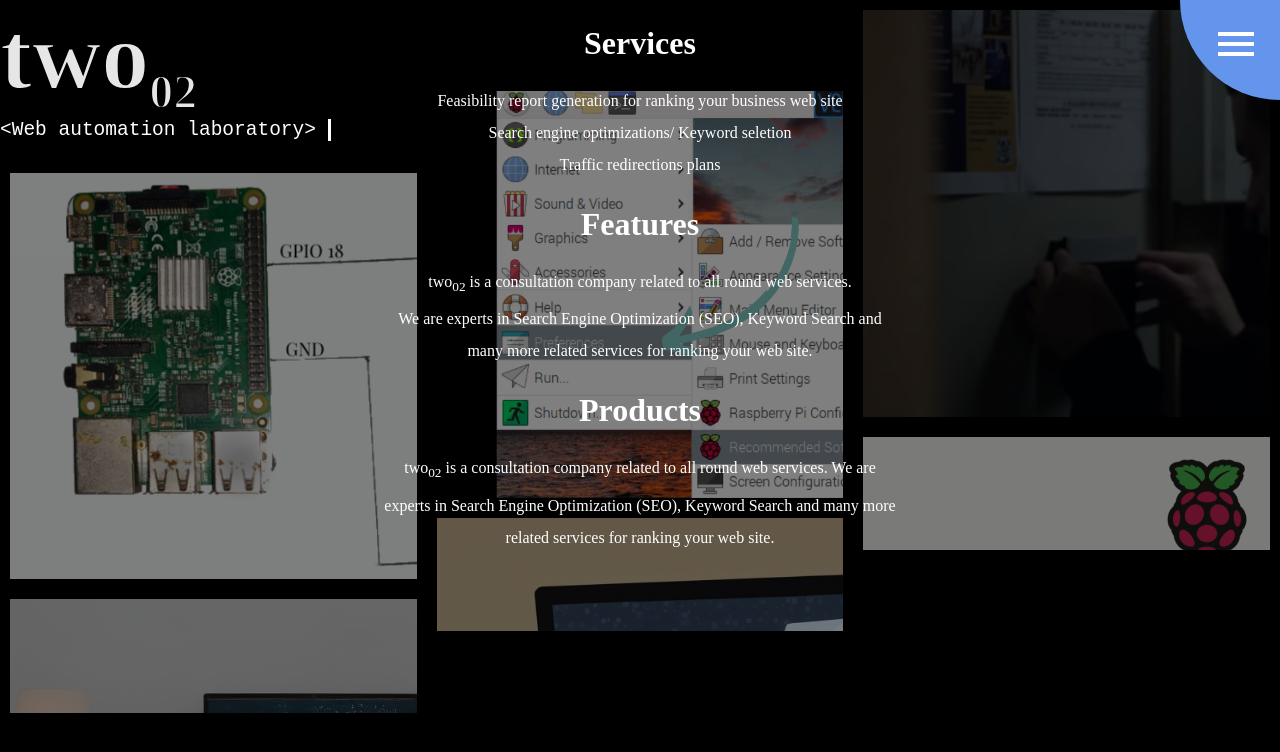
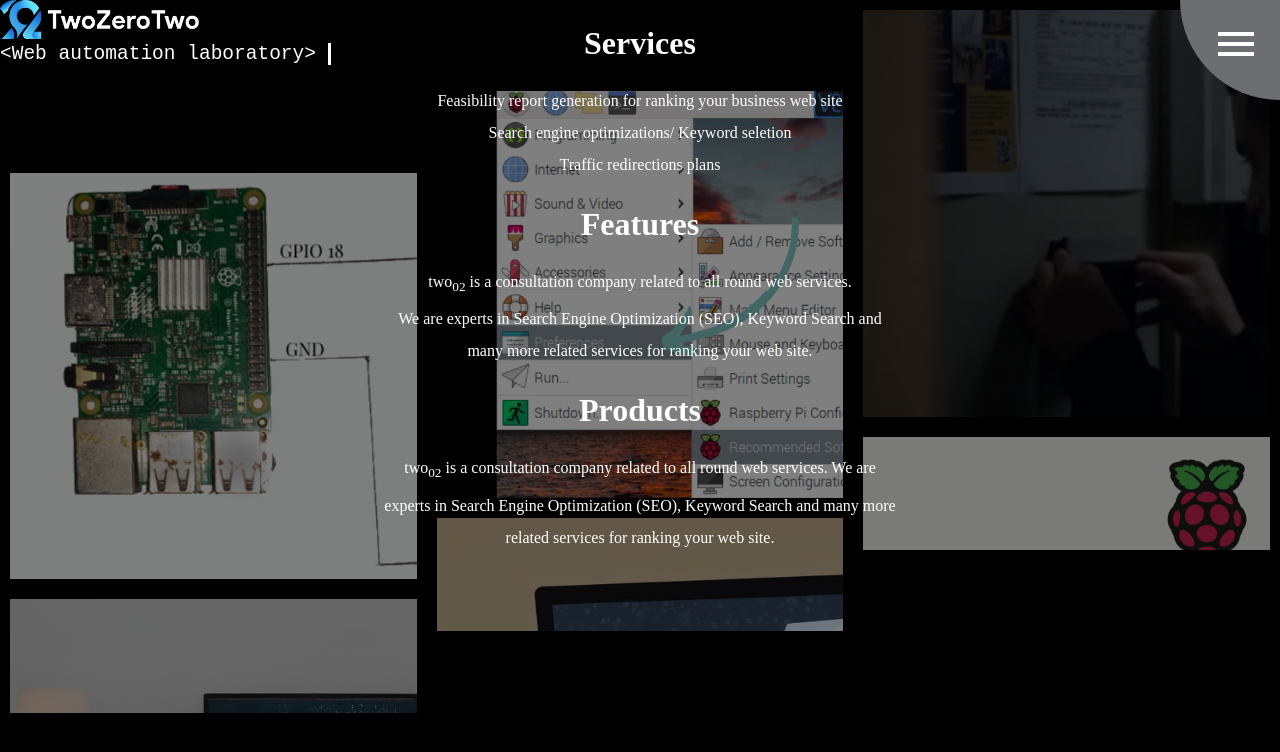
Before and after one commit to TharakaUJ/two02, a Jekyll site: the page built from index.html, in a window 1280 px wide. Shown: the top 752 px of the page. Built offline with Jekyll 4.4.1, drawn with Linux system fonts in a browser that asks for light colours; the list of posts is cut into pages by our own code.

Commit message:
added logo

```diff
--- a/assets/css/mymain.scss
+++ b/assets/css/mymain.scss
@@ -1,10 +1,21 @@
 ---
+
 ---
+/*colors*/
+$font-color: white!default;
+$background-color: black!default;
+$font-family: product-sans!default;
+
+
+
+
+
 body {
 	margin: 0;
-			background-color: black;
-			color: white;
+	background-color: $background-color;
+	color: $font-color;
 	overflow-x: hidden;
+	font-family: $font-family;
 
 }
 
@@ -25,7 +36,7 @@
 #menu-toggle {
 	width: 100px;
 	height: 100px;
-			background-color: cornflowerblue;
+	background-color: #6D6E71;
 	border-bottom-left-radius: 100%;
 	position: fixed;
 	top: 0px;
@@ -35,12 +46,13 @@
 	backdrop-filter: blur(50px);
 }
 
-		#menu-toggle > i {
+#menu-toggle>i {
 	position: absolute;
 	top: 20px;
 	right: 20px;
 	font-size: 3em;
 }
+
 .hide {
 	display: none;
 }
@@ -76,13 +88,14 @@
 	z-index: -1;
 }
 
-		.vertical-grid{
+.vertical-grid {
 	&::-webkit-scrollbar {
 		display: none;
 	}
 }
 
-		.vertical-grid:nth-child(1), .vertical-grid:nth-child(4) {
+.vertical-grid:nth-child(1),
+.vertical-grid:nth-child(4) {
 
 	margin-top: 40%;
 
@@ -171,10 +184,12 @@
 	opacity: 0.9;
 	margin: 0;
 	z-index: 20;
-			font-size: 6em;
+	font: 6em product-sans;
+	font-weight: bold;
+	display: none;
 }
 
-		h1 > sub {
+h1>sub {
 	font-size: 0.5em;
 }
 
@@ -183,6 +198,10 @@
 	position: absolute;
 	top: 0;
 	left: 0%;
+
+	img {
+		width: 200px;
+	}
 
 }
 
@@ -195,6 +214,7 @@
 	bottom: 0;
 	width: 100%;
 }
+
 .down path {
 	opacity: 0;
 }
@@ -208,8 +228,13 @@
 }
 
 @keyframes updown {
-			from {opacity: 1;}
-			to {opacity: 0;}
+	from {
+		opacity: 1;
+	}
+
+	to {
+		opacity: 0;
+	}
 }
 
 
@@ -262,7 +287,7 @@
 }
 
 #section2::after {
-            content:"";
+	content: "";
 	display: block;
 	height: 100%;
 	position: absolute;
--- a/assets/js/index.js
+++ b/assets/js/index.js
@@ -66,15 +66,6 @@
 	});
 
 
-
-
-
-
-
-/*
-		const vGrid = verticalGrids[2];
-        const bgDiv2 = verticalGrids[1];
-        const bgDiv3 = verticalGrids[0];*/
 		const section2 = document.getElementById('section2');
 
 		const main = document.getElementById('main-wrapper');
@@ -87,14 +78,8 @@
 	});
 
 
-	window.addEventListener('scroll', (e) => {
+	window.addEventListener('scroll', () => {
 		scrollIfs();
-
-		/*if (window.scrollY > window.innerHeight * 0.6) {
-			console.log(window.scrollY / window.innerHeight);
-			//mainWrapperAnimation();
-
-		};*/
 	});
 
 var sectionAnimHaventDone = true;
--- a/index.html
+++ b/index.html
@@ -28,7 +28,8 @@
 	</div>
 
 <div class="title">
-	<h1>two<sub>02</sub></h1>
+	<img src="assets/images/white text horizontal .png">
+	<h1>TWO<sub>02</sub></h1>
 	<div class="typing-wrapper">
 		<div class="typing-demo">
 			&#60;Web automation laboratory&#62;
```
Also changed, not shown: assets/images/white text horizontal .png (added). Lines whose indentation alone changed are shown as unchanged.
